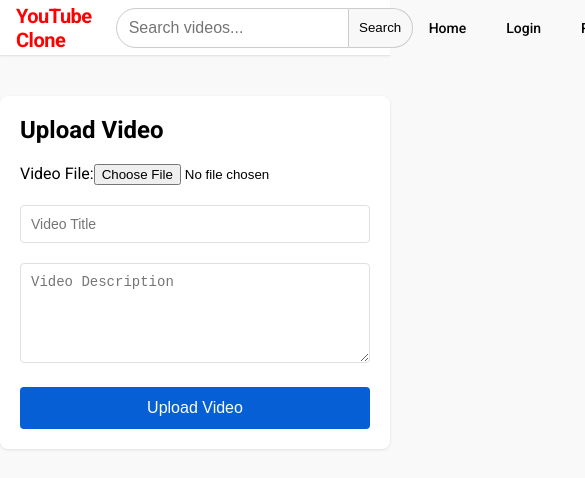
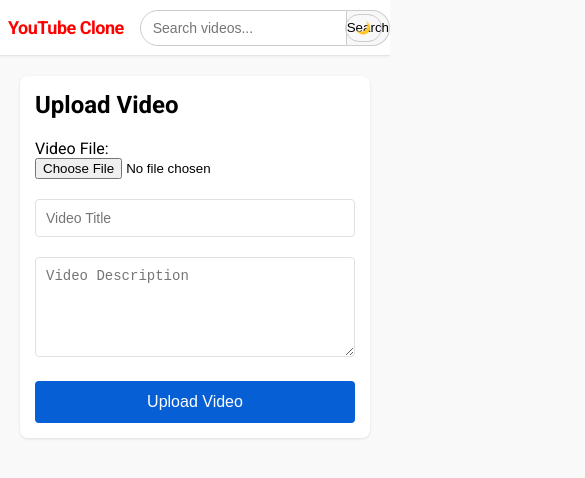
Before and after one commit to rubenreut/youtube-clone, a React (Create React App) app in the folder frontend/: page /upload in a window 390 px wide. Shown: the top 478 px of the page, 585 px wide, since content can reach past the window. Built offline with nearby package versions, Linux system fonts and the light colour scheme.

Commit message:
Improve mobile responsiveness across all pages

```diff
--- a/frontend/src/styles/auth.css
+++ b/frontend/src/styles/auth.css
@@ -9,6 +9,16 @@
   background-color: white;
   border-radius: 8px;
   box-shadow: 0 2px 10px rgba(0,0,0,0.1);
+}
+
+/* Mobile */
+@media (max-width: 480px) {
+  .login-page,
+  .register-page {
+    margin: 20px;
+    padding: 20px;
+    max-width: none;
+  }
 }
 
 /* Login/register headings */
--- a/frontend/src/styles/channelpage.css
+++ b/frontend/src/styles/channelpage.css
@@ -4,6 +4,31 @@
   max-width: 1200px;
   margin: 0 auto;
   padding: 20px;
+}
+
+/* Mobile */
+@media (max-width: 768px) {
+  .channel-page {
+    padding: 10px;
+  }
+
+  .channel-header {
+    padding: 20px;
+    margin-bottom: 20px;
+  }
+
+  .channel-header h1 {
+    font-size: 24px;
+  }
+
+  .channel-videos .video-grid {
+    grid-template-columns: repeat(auto-fill, minmax(150px, 1fr));
+    gap: 10px;
+  }
+
+  .channel-video-card img {
+    height: 100px;
+  }
 }
 
 /* Channel header section */
--- a/frontend/src/styles/homepage.css
+++ b/frontend/src/styles/homepage.css
@@ -79,36 +79,42 @@
 .video-grid {
   display: grid;
   gap: 16px;
-  padding: 20px 45px 0 45px; /* Base padding of 45px */
-  margin: 0 auto; /* Center the grid */
-  max-width: calc(777px * 3 + 32px); /* Max width: 3 videos * 777px + 2 gaps * 16px */
-
-  /* Default: 3 columns */
-  grid-template-columns: repeat(3, minmax(0, 777px)); /* Each column max 777px */
-  justify-content: center; /* Center the grid if there's extra space */
+  padding: 20px;
+  margin: 0 auto;
+  max-width: 2256px; /* Reasonable max width */
+  grid-template-columns: repeat(auto-fill, minmax(300px, 1fr));
 }
 
-/* Smaller screens (less than 2400px): Allow videos to be smaller */
-@media (max-width: 2400px) {
+/* Large screens (4+ columns) */
+@media (min-width: 1400px) {
   .video-grid {
-    grid-template-columns: repeat(3, 1fr);
-    max-width: 100%;
+    padding: 20px 40px;
+    grid-template-columns: repeat(auto-fill, minmax(320px, 1fr));
   }
 }
 
-/* Tablet (less than 1000px): 2 columns */
-@media (max-width: 1000px) {
+/* Desktop (3 columns) */
+@media (max-width: 1200px) {
   .video-grid {
-    grid-template-columns: repeat(2, 1fr);
-    padding: 20px 45px 0 45px; /* Keep 45px padding */
+    grid-template-columns: repeat(3, 1fr);
+    padding: 20px 30px;
   }
 }
 
-/* Mobile (less than 600px): 1 column */
+/* Tablet (2 columns) */
+@media (max-width: 900px) {
+  .video-grid {
+    grid-template-columns: repeat(2, 1fr);
+    padding: 20px;
+  }
+}
+
+/* Mobile (1 column) */
 @media (max-width: 600px) {
   .video-grid {
     grid-template-columns: 1fr;
-    padding: 20px 20px 0 20px; /* Minimal padding for mobile */
+    padding: 15px;
+    gap: 20px;
   }
 }
 
--- a/frontend/src/styles/navbar.css
+++ b/frontend/src/styles/navbar.css
@@ -121,3 +121,59 @@
   background-color: #cc0000;
   box-shadow: 0 1px 4px rgba(0,0,0,0.2);
 }
+
+/* Mobile responsiveness */
+@media (max-width: 768px) {
+  .navbar {
+    padding: 0 8px;
+  }
+
+  .navbar .logo h2 {
+    font-size: 18px;
+  }
+
+  .search-form {
+    flex: 1;
+    max-width: none;
+    margin: 0 8px;
+  }
+
+  .search-form input {
+    font-size: 14px;
+    height: 36px;
+  }
+
+  .search-form button {
+    width: 50px;
+    height: 36px;
+  }
+
+  .nav-links {
+    gap: 4px;
+  }
+
+  .nav-links a {
+    padding: 6px 10px;
+    font-size: 12px;
+  }
+
+  .nav-links button {
+    padding: 6px 10px;
+    font-size: 12px;
+  }
+}
+
+/* Small mobile */
+@media (max-width: 480px) {
+  .navbar .logo {
+    margin-right: 8px;
+  }
+
+  .nav-links a:not(:last-child) {
+    display: none; /* Hide some links on very small screens */
+  }
+
+  .search-form {
+    min-width: 0;
+  }
+}
--- a/frontend/src/styles/uploadpage.css
+++ b/frontend/src/styles/uploadpage.css
@@ -7,6 +7,15 @@
   background-color: white;
   border-radius: 8px;
   box-shadow: 0 1px 3px rgba(0,0,0,0.1);
+}
+
+/* Mobile */
+@media (max-width: 640px) {
+  .upload-page {
+    margin: 20px;
+    padding: 15px;
+    max-width: none;
+  }
 }
 
 body.dark-mode .upload-page {
--- a/frontend/src/styles/videopage.css
+++ b/frontend/src/styles/videopage.css
@@ -21,6 +21,47 @@
 
 .video-sidebar {
   width: 400px;
+}
+
+/* Tablet */
+@media (max-width: 1200px) {
+  .video-container {
+    flex-direction: column;
+  }
+
+  .video-sidebar {
+    width: 100%;
+  }
+}
+
+/* Mobile */
+@media (max-width: 768px) {
+  .video-container {
+    padding: 0;
+    gap: 0;
+  }
+
+  .video-main {
+    max-width: 100%;
+  }
+
+  .video-main video {
+    border-radius: 0;
+  }
+
+  .video-info {
+    border-radius: 0;
+    margin-top: 0;
+  }
+
+  .video-info h1 {
+    font-size: 16px;
+  }
+
+  .comments-section {
+    border-radius: 0;
+    margin-top: 12px;
+  }
 }
 
 /* Video player */
```
